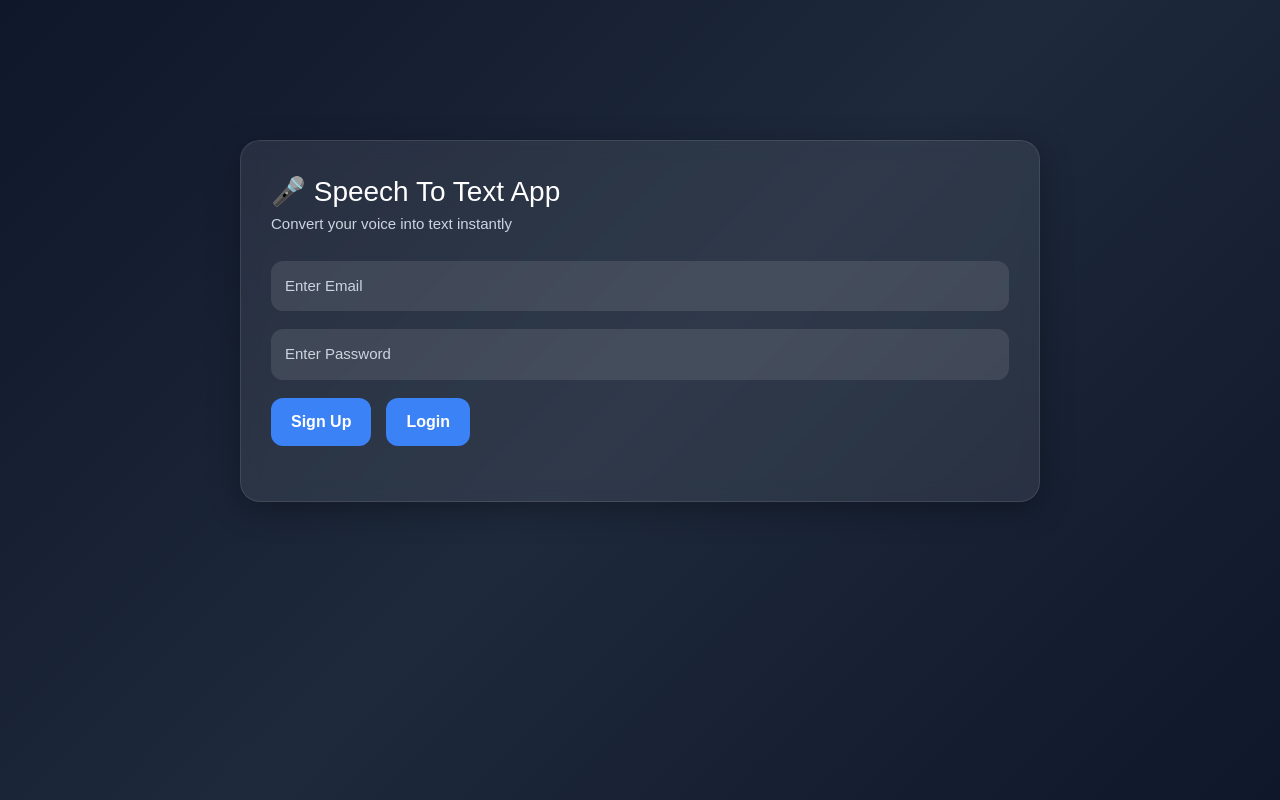
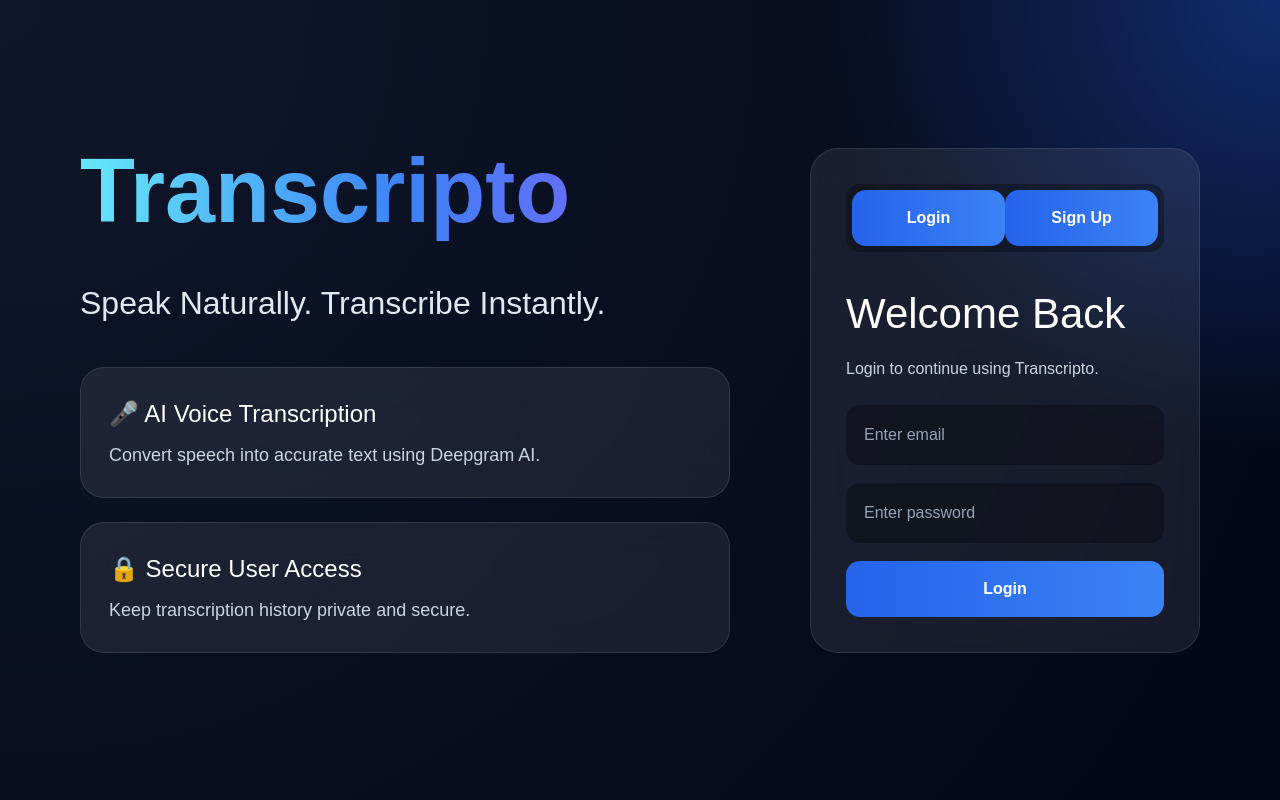
Before and after one commit to arjuuu2006/speech-to-text-app, a React (Vite) app in the folder client/: page / in a window 1280 px wide. Built offline with nearby package versions, Linux system fonts and the light colour scheme.

Commit message:
Final UI Update

```diff
--- a/client/src/App.css
+++ b/client/src/App.css
@@ -2,231 +2,272 @@
   margin: 0;
   padding: 0;
   box-sizing: border-box;
+  font-family: sans-serif;
 }
 
 body {
-  background: linear-gradient(
-    135deg,
-    #0f172a,
-    #1e293b,
-    #0f172a
-  );
-
+  background: radial-gradient(circle at top left, #0f172a, #020617);
+  color: white;
   min-height: 100vh;
-
-  font-family: Arial, sans-serif;
-
-  color: white;
 }
 
-.container {
-  width: 100%;
+/* LOGIN PAGE */
+
+.auth-page {
   min-height: 100vh;
-
   display: flex;
-  flex-direction: column;
-
+  justify-content: space-between;
   align-items: center;
-
-  padding: 40px 20px;
+  padding: 80px;
+  gap: 80px;
+  background:
+    radial-gradient(circle at top right,
+      rgba(37,99,235,0.4),
+      transparent 30%);
 }
 
-.main-box,
-.history-box,
-.auth-box {
-  width: 100%;
-  max-width: 800px;
-
-  background: rgba(255, 255, 255, 0.08);
-
-  backdrop-filter: blur(10px);
-
-  border: 1px solid rgba(255, 255, 255, 0.1);
-
-  border-radius: 20px;
-
-  padding: 30px;
-
-  margin-bottom: 25px;
-
-  box-shadow: 0 8px 32px rgba(0, 0, 0, 0.3);
+.left-section {
+  flex: 1;
 }
 
-.top-bar {
-  display: flex;
+.logo {
+  font-size: 90px;
+  font-weight: 800;
+  background: linear-gradient(
+    to right,
+    #67e8f9,
+    #3b82f6,
+    #8b5cf6
+  );
+  -webkit-background-clip: text;
+  -webkit-text-fill-color: transparent;
+  margin-bottom: 20px;
+}
 
-  justify-content: space-between;
+.tagline {
+  font-size: 32px;
+  color: #e2e8f0;
+  margin-bottom: 40px;
+}
 
-  align-items: center;
+.feature-card {
+  width: 650px;
+  padding: 28px;
+  margin-bottom: 24px;
+  border-radius: 24px;
+  background: rgba(255,255,255,0.08);
+  border: 1px solid rgba(255,255,255,0.1);
+  backdrop-filter: blur(20px);
+}
 
+.feature-card h3 {
+  font-size: 24px;
   margin-bottom: 10px;
 }
 
-h1 {
-  font-size: 28px;
+.feature-card p {
+  color: #cbd5e1;
+  font-size: 18px;
 }
 
-.subtitle {
-  color: #cbd5e1;
+/* AUTH BOX */
 
-  margin-bottom: 25px;
-
-  font-size: 15px;
+.auth-card {
+  width: 420px;
+  padding: 35px;
+  border-radius: 28px;
+  background: rgba(255,255,255,0.08);
+  border: 1px solid rgba(255,255,255,0.1);
+  backdrop-filter: blur(20px);
 }
 
-input[type="email"],
-input[type="password"],
-input[type="file"] {
-  width: 100%;
-
-  padding: 14px;
-
-  margin-bottom: 18px;
-
-  border: none;
-
-  border-radius: 12px;
-
-  background: rgba(255, 255, 255, 0.1);
-
-  color: white;
-
-  outline: none;
-
-  font-size: 15px;
+.toggle-buttons {
+  display: flex;
+  background: rgba(0,0,0,0.3);
+  padding: 6px;
+  border-radius: 14px;
+  margin-bottom: 30px;
 }
 
-input::placeholder {
+.toggle-buttons button {
+  flex: 1;
+}
+
+.active {
+  background: linear-gradient(
+    to right,
+    #2563eb,
+    #3b82f6
+  ) !important;
+}
+
+.auth-card h2 {
+  font-size: 42px;
+  margin-bottom: 12px;
+}
+
+.auth-card p {
+  color: #cbd5e1;
+  margin-bottom: 24px;
+}
+
+.auth-card input {
+  width: 100%;
+  padding: 18px;
+  margin-bottom: 18px;
+  border-radius: 14px;
+  border: none;
+  background: rgba(0,0,0,0.3);
+  color: white;
+  font-size: 16px;
+}
+
+.auth-card input::placeholder {
+  color: #94a3b8;
+}
+
+.main-btn {
+  width: 100%;
+}
+
+/* BUTTON */
+
+button {
+  border: none;
+  padding: 16px 24px;
+  border-radius: 14px;
+  color: white;
+  font-weight: bold;
+  font-size: 16px;
+  cursor: pointer;
+  background: linear-gradient(
+    to right,
+    #2563eb,
+    #3b82f6
+  );
+  transition: 0.3s;
+}
+
+button:hover {
+  transform: scale(1.03);
+}
+
+/* DASHBOARD */
+
+.dashboard {
+  min-height: 100vh;
+  padding: 60px;
+  background:
+    radial-gradient(circle at top right,
+      rgba(37,99,235,0.35),
+      transparent 25%);
+}
+
+.dashboard-top {
+  display: flex;
+  justify-content: space-between;
+  align-items: center;
+  margin-bottom: 50px;
+}
+
+.dashboard-grid {
+  display: grid;
+  grid-template-columns: 1fr 1fr;
+  gap: 30px;
+  margin-bottom: 30px;
+}
+
+.card {
+  background: rgba(255,255,255,0.08);
+  padding: 30px;
+  border-radius: 28px;
+  backdrop-filter: blur(20px);
+  border: 1px solid rgba(255,255,255,0.1);
+}
+
+.card h2 {
+  font-size: 36px;
+  margin-bottom: 24px;
+}
+
+.card input[type="file"] {
+  width: 100%;
+  padding: 20px;
+  border-radius: 18px;
+  background: rgba(0,0,0,0.25);
+  border: 2px dashed rgba(255,255,255,0.15);
+  color: white;
+  margin-bottom: 20px;
+}
+
+.button-row {
+  display: flex;
+  gap: 16px;
+}
+
+.transcript-box {
+  min-height: 220px;
+  border-radius: 20px;
+  padding: 25px;
+  background: rgba(0,0,0,0.25);
   color: #cbd5e1;
 }
 
-.button-group {
-  display: flex;
-
-  gap: 15px;
-
-  flex-wrap: wrap;
-
-  margin-bottom: 25px;
+.history-card {
+  background: rgba(255,255,255,0.08);
+  padding: 30px;
+  border-radius: 28px;
+  backdrop-filter: blur(20px);
 }
 
-button {
-  padding: 12px 20px;
-
-  border: none;
-
-  border-radius: 12px;
-
-  background: #3b82f6;
-
-  color: white;
-
-  font-weight: bold;
-
-  cursor: pointer;
-
-  transition: 0.2s ease;
+.history-top {
+  display: flex;
+  justify-content: space-between;
+  align-items: center;
+  margin-bottom: 24px;
 }
 
-button:hover {
-  transform: scale(1.05);
-
-  background: #2563eb;
+.history-top h2 {
+  font-size: 38px;
 }
 
-.current-box {
-  background: rgba(255, 255, 255, 0.06);
-
-  padding: 20px;
-
-  border-radius: 15px;
-}
-
-.current-box h2 {
-  margin-bottom: 12px;
-}
-
-.current-box p {
-  color: #e2e8f0;
-
-  line-height: 1.6;
-}
-
-.history-header {
-  display: flex;
-
-  justify-content: space-between;
-
-  align-items: center;
-
-  margin-bottom: 20px;
+.history-top p {
+  color: #cbd5e1;
 }
 
 .history-list {
-  max-height: 400px;
-
-  overflow-y: auto;
-
-  padding-right: 8px;
-}
-
-.history-list::-webkit-scrollbar {
-  width: 6px;
-}
-
-.history-list::-webkit-scrollbar-thumb {
-  background: #3b82f6;
-
-  border-radius: 10px;
+  background: rgba(0,0,0,0.25);
+  border-radius: 22px;
+  padding: 25px;
 }
 
 .history-item {
-  background: rgba(255, 255, 255, 0.06);
-
   padding: 18px;
-
-  border-radius: 14px;
-
-  margin-bottom: 15px;
-
-  transition: 0.2s ease;
-}
-
-.history-item:hover {
-  transform: translateY(-3px);
+  border-radius: 16px;
+  background: rgba(255,255,255,0.05);
+  margin-bottom: 16px;
 }
 
 .history-item h4 {
   margin-bottom: 10px;
-
-  color: #60a5fa;
+  color: #67e8f9;
 }
 
-.history-item p {
-  color: #e2e8f0;
-
-  line-height: 1.5;
-}
-
-.auth-box {
-  margin-top: 100px;
-}
-
-@media (max-width: 768px) {
-  .top-bar,
-  .history-header {
+@media (max-width: 1000px) {
+  .auth-page {
     flex-direction: column;
-
-    gap: 15px;
-
-    align-items: flex-start;
+    padding: 40px;
   }
 
-  .button-group {
-    flex-direction: column;
+  .dashboard-grid {
+    grid-template-columns: 1fr;
   }
 
-  button {
+  .feature-card {
     width: 100%;
   }
+
+  .logo {
+    font-size: 60px;
+  }
 }
--- a/client/src/App.jsx
+++ b/client/src/App.jsx
@@ -3,6 +3,8 @@
 import { supabase } from "./supabaseClient";
 
 function App() {
+  const [isLogin, setIsLogin] = useState(true);
+
   const [file, setFile] = useState(null);
   const [transcript, setTranscript] = useState("");
   const [allTranscriptions, setAllTranscriptions] =
@@ -15,6 +17,7 @@
   const [email, setEmail] = useState("");
   const [password, setPassword] =
     useState("");
+
   const [user, setUser] = useState(null);
 
   const mediaRecorderRef = useRef(null);
@@ -71,20 +74,23 @@
 
     setUser(null);
 
+    setTranscript("");
+
     setAllTranscriptions([]);
-
-    setTranscript("");
   };
 
-  const fetchTranscriptions = async () => {
+  const fetchTranscriptions =
+    async () => {
       if (!user) return;
 
       try {
-      const response = await fetch(
+        const response =
+          await fetch(
             `https://speech-to-text-app-n670.onrender.com/transcriptions/${user.id}`
           );
 
-      const data = await response.json();
+        const data =
+          await response.json();
 
         setAllTranscriptions(data);
       } catch (error) {
@@ -93,8 +99,9 @@
     };
 
   const clearHistory = async () => {
-    const confirmDelete = window.confirm(
-      "Clear all transcription history?"
+    const confirmDelete =
+      window.confirm(
+        "Clear all history?"
       );
 
     if (!confirmDelete) return;
@@ -122,16 +129,21 @@
     try {
       setLoading(true);
 
-      const formData = new FormData();
+      const formData =
+        new FormData();
 
-      formData.append("audio", file);
+      formData.append(
+        "audio",
+        file
+      );
 
       formData.append(
         "user_id",
         user.id
       );
 
-      const response = await fetch(
+      const response =
+        await fetch(
           "https://speech-to-text-app-n670.onrender.com/upload",
           {
             method: "POST",
@@ -149,9 +161,7 @@
           data.transcript
         );
 
-        setTimeout(() => {
         fetchTranscriptions();
-        }, 1000);
       }
     } catch (error) {
       console.log(error);
@@ -162,8 +172,8 @@
     }
   };
 
-  const startRecording = async () => {
-    try {
+  const startRecording =
+    async () => {
       const stream =
         await navigator.mediaDevices.getUserMedia(
           {
@@ -213,9 +223,6 @@
       mediaRecorder.start();
 
       setRecording(true);
-    } catch (error) {
-      console.log(error);
-    }
     };
 
   const stopRecording = () => {
@@ -254,23 +261,13 @@
         const data =
           await response.json();
 
-        if (data.error) {
-          alert(data.error);
-        } else {
         setTranscript(
           data.transcript
         );
 
-          setTimeout(() => {
         fetchTranscriptions();
-          }, 1000);
-        }
       } catch (error) {
         console.log(error);
-
-        alert(
-          "Recording upload failed"
-        );
       } finally {
         setLoading(false);
       }
@@ -278,20 +275,88 @@
 
   if (!user) {
     return (
-      <div className="container">
-        <div className="auth-box">
-          <h1>
-            🎤 Speech To Text App
+      <div className="auth-page">
+        <div className="left-section">
+          <h1 className="logo">
+            Transcripto
           </h1>
 
-          <p className="subtitle">
-            Convert your voice into
-            text instantly
+          <p className="tagline">
+            Speak Naturally.
+            Transcribe Instantly.
+          </p>
+
+          <div className="feature-card">
+            <h3>
+              🎤 AI Voice
+              Transcription
+            </h3>
+
+            <p>
+              Convert speech into
+              accurate text using
+              Deepgram AI.
+            </p>
+          </div>
+
+          <div className="feature-card">
+            <h3>
+              🔒 Secure User
+              Access
+            </h3>
+
+            <p>
+              Keep transcription
+              history private and
+              secure.
+            </p>
+          </div>
+        </div>
+
+        <div className="auth-card">
+          <div className="toggle-buttons">
+            <button
+              className={
+                isLogin
+                  ? "active"
+                  : ""
+              }
+              onClick={() =>
+                setIsLogin(true)
+              }
+            >
+              Login
+            </button>
+
+            <button
+              className={
+                !isLogin
+                  ? "active"
+                  : ""
+              }
+              onClick={() =>
+                setIsLogin(false)
+              }
+            >
+              Sign Up
+            </button>
+          </div>
+
+          <h2>
+            {isLogin
+              ? "Welcome Back"
+              : "Create Account"}
+          </h2>
+
+          <p>
+            {isLogin
+              ? "Login to continue using Transcripto."
+              : "Create your account."}
           </p>
 
           <input
             type="email"
-            placeholder="Enter Email"
+            placeholder="Enter email"
             value={email}
             onChange={(e) =>
               setEmail(
@@ -302,7 +367,7 @@
 
           <input
             type="password"
-            placeholder="Enter Password"
+            placeholder="Enter password"
             value={password}
             onChange={(e) =>
               setPassword(
@@ -311,49 +376,47 @@
             }
           />
 
-          <div className="button-group">
           <button
+            className="main-btn"
             onClick={
-                handleSignUp
+              isLogin
+                ? handleLogin
+                : handleSignUp
             }
           >
-              Sign Up
+            {isLogin
+              ? "Login"
+              : "Create Account"}
           </button>
-
-            <button
-              onClick={
-                handleLogin
-              }
-            >
-              Login
-            </button>
-          </div>
         </div>
       </div>
     );
   }
 
   return (
-    <div className="container">
-      <div className="main-box">
-        <div className="top-bar">
-          <h1>
-            🎤 Speech To Text App
+    <div className="dashboard">
+      <div className="dashboard-top">
+        <div>
+          <h1 className="logo">
+            Transcripto
           </h1>
 
+          <p className="tagline">
+            Speak Naturally.
+            Transcribe Instantly.
+          </p>
+        </div>
+
         <button
-            onClick={
-              handleLogout
-            }
+          onClick={handleLogout}
         >
           Logout
         </button>
       </div>
 
-        <p className="subtitle">
-          Convert your voice into
-          text instantly
-        </p>
+      <div className="dashboard-grid">
+        <div className="card">
+          <h2>Audio Input</h2>
 
           <input
             type="file"
@@ -365,16 +428,13 @@
             }
           />
 
-        <div className="button-group">
+          <div className="button-row">
             <button
               onClick={
                 handleUpload
               }
-            disabled={loading}
             >
-            {loading
-              ? "Uploading..."
-              : "Upload & Transcribe"}
+              Upload Audio
             </button>
 
             {!recording ? (
@@ -383,7 +443,7 @@
                   startRecording
                 }
               >
-              🎙 Start Recording
+                Start Recording
               </button>
             ) : (
               <button
@@ -391,37 +451,45 @@
                   stopRecording
                 }
               >
-              ⏹ Stop Recording
+                Stop Recording
               </button>
             )}
           </div>
+        </div>
 
-        <div className="current-box">
+        <div className="card">
           <h2>
-            Current
+            Latest Transcription
+          </h2>
+
+          <div className="transcript-box">
+            {transcript ||
+              "Your transcription will appear here."}
+          </div>
+        </div>
+      </div>
+
+      <div className="history-card">
+        <div className="history-top">
+          <div>
+            <h2>
               Transcription
+              History
             </h2>
 
             <p>
-            {transcript ||
-              "No transcription yet"}
+              Your private
+              transcription
+              records
             </p>
           </div>
-      </div>
-
-      <div className="history-box">
-        <div className="history-header">
-          <h2>
-            📜 Previous
-            Transcriptions
-          </h2>
 
           <button
             onClick={
               clearHistory
             }
           >
-            🗑 Clear History
+            Clear History
           </button>
         </div>
 
@@ -430,7 +498,7 @@
           0 ? (
             <p>
               No transcriptions
-              found
+              yet.
             </p>
           ) : (
             allTranscriptions.map(
```
Lines whose indentation alone changed are shown as unchanged.
